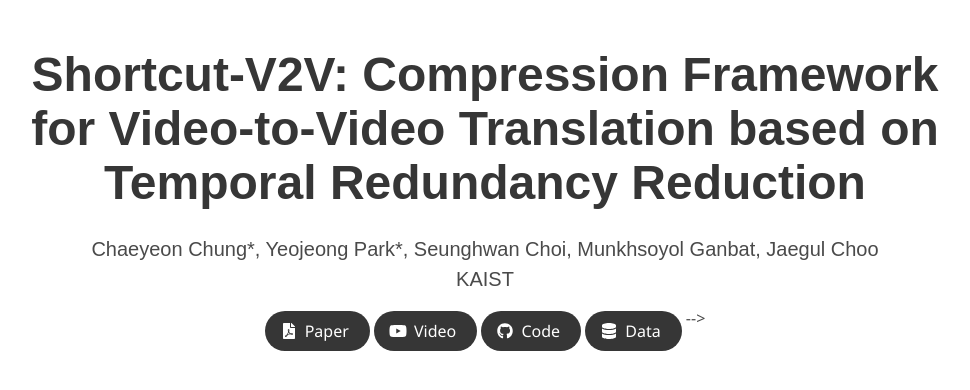
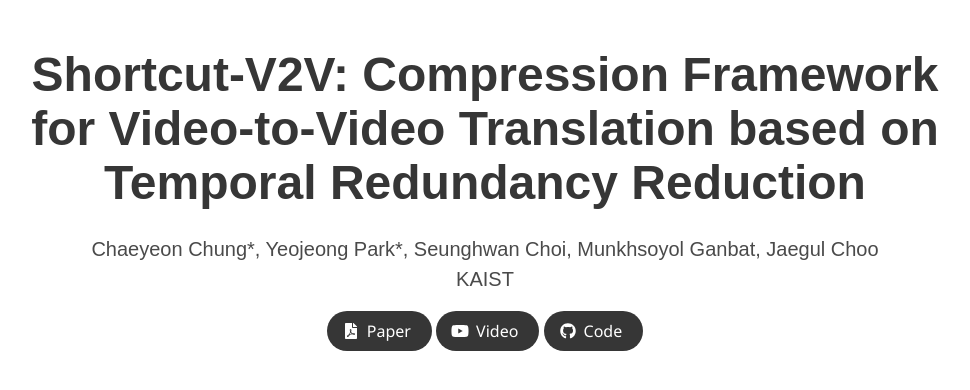
Before and after one commit to shortcut-v2v/shortcut-v2v.github.io, a Jekyll site: the page built from index.md, in a window 1280 px wide and 900 px high, cut to the strip 0-392 px from the top of the window. Shown: the whole strip, without its empty margins (155-1125 px from the left). Built offline with Jekyll 4.4.1, drawn with Linux system fonts in a browser that asks for light colours; some web fonts are replaced.

Commit message:
Update project_page.html

```diff
--- a/_layouts/project_page.html
+++ b/_layouts/project_page.html
@@ -82,18 +82,6 @@
                   </a>
               </span>
               {% endif %}
-<!--               <!-- Dataset Link. -->
-              {% if page.data %}
-              <span class="link-block">
-                <a href="{{ page.data }}"
-                   class="external-link button is-normal is-rounded is-dark">
-                  <span class="icon">
-                      <i class="fas fa-database"></i>
-                  </span>
-                  <span>Data</span>
-                </a>
-              </span>
-              {% endif %} -->
             </div>
           </div>
         </div>
@@ -137,6 +125,7 @@
             Unsupervised RecycleGAN (Unsup) is the state-of-art video-to-video translation model among CycleGAN-based ones.
             We perform experiments for Unsup on Viper &rarr; Cityscapes (V2C) and translate the videos from Viper dataset to their corresponding segmentation label maps, Viper &rarr; Label (V2L), and vice versa, Label &rarr; Viper (L2V).
             </p>
+        <center>
             <video id="unsup" autoplay controls muted loop playsinline width="80%">
               <source src="./static/videos/original_vs_ours_unsup_v2c.mp4"
                       type="video/mp4">
@@ -145,6 +134,7 @@
               <source src="./static/videos/original_vs_ours_unsup_l2v.mp4"
                       type="video/mp4">
             </video>
+        </center>
     </div>
     <div class="content">
           <h3 class="title is-4">Vid2Vid</h2>
@@ -152,6 +142,7 @@
             Vid2Vid is a widely-used Pix2PixHD-based video-to-video translation network that serves as a base architecture for various recent video-to-video translation models.
             According to the original model, we evaluate <i>Shortcut-V2V</i> on Edge &rarr; Face (E2F) and Label &rarr; Cityscapes (L2C).
           </p>
+      <center>
           <video id="unsup" autoplay controls muted loop playsinline width="80%">
             <source src="./static/videos/original_vs_ours_vid2vid_e2f.mp4"
                     type="video/mp4">
@@ -160,6 +151,7 @@
             <source src="./static/videos/original_vs_ours_vid2vid_l2c.mp4"
                     type="video/mp4">
           </video>
+      </center>
     </div>
 
 </div>
@@ -180,15 +172,16 @@
               <source src="./static/videos/comparison_v2c.mp4"
                       type="video/mp4">
             </video>
-          </center>
+
             <video id="unsup" autoplay controls muted loop playsinline width="80%">
               <source src="./static/videos/comparison_l2v.mp4"
                       type="video/mp4">
             </video>
+          </center>
     </div>
     <div class="content">
           <h3 class="title is-4">Vid2Vid</h2>
-
+          <center>
             <video id="unsup" autoplay controls muted loop playsinline width="80%">
               <source src="./static/videos/comparison_e2f.mp4"
                       type="video/mp4">
@@ -197,6 +190,7 @@
               <source src="./static/videos/comparison_l2c.mp4"
                       type="video/mp4">
             </video>
+          </center>
     </div>
 
 </div>
@@ -210,11 +204,12 @@
     </p>
     <br>
     <div class="content">
-
+          <center>
             <video id="unsup" autoplay controls muted loop playsinline width="80%">
               <source src="./static/videos/comparison_v2c.mp4"
                       type="video/mp4">
             </video>
+          </center>
     </div>
 
 </div>
```
Lines whose indentation alone changed are shown as unchanged.
